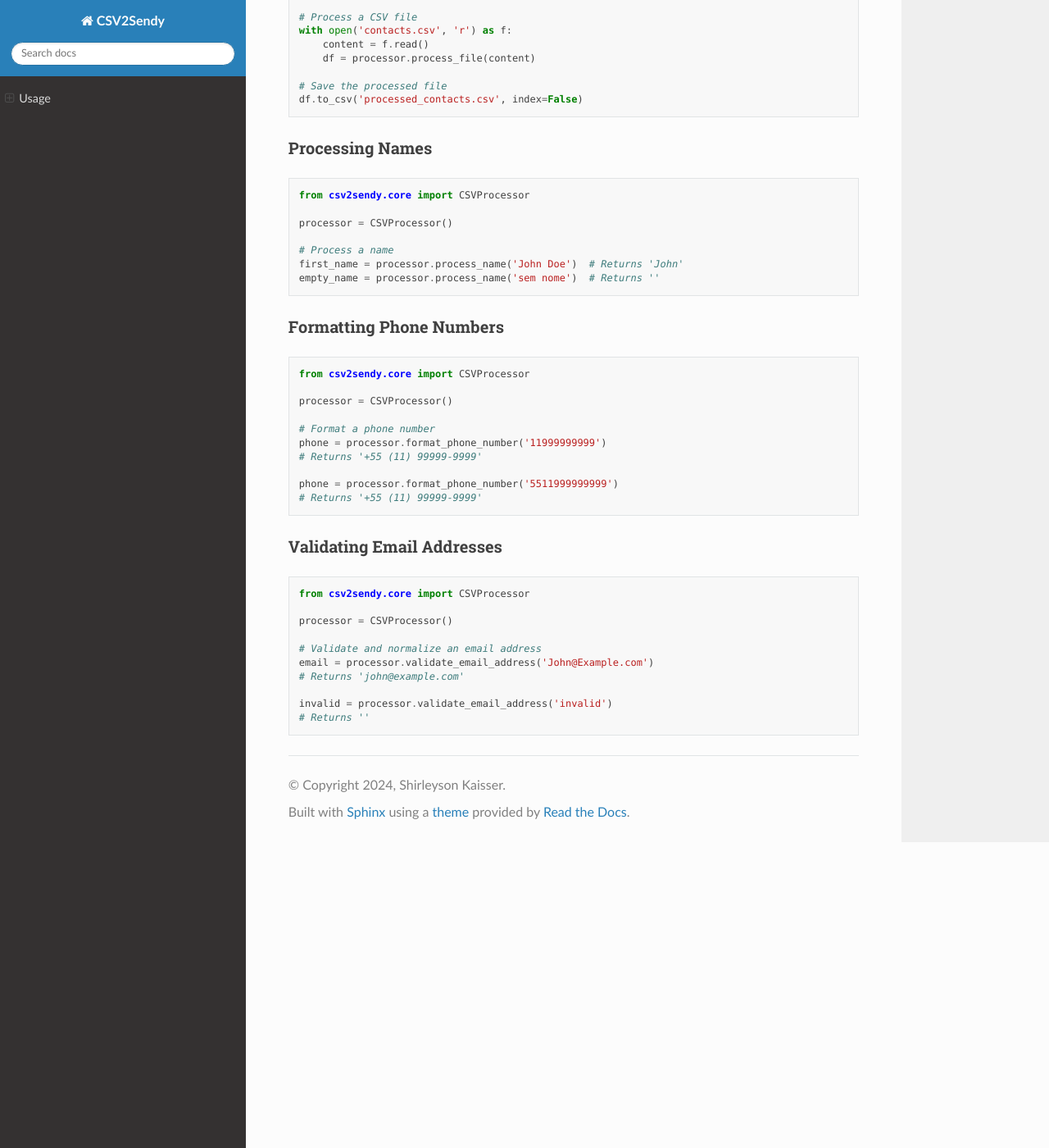
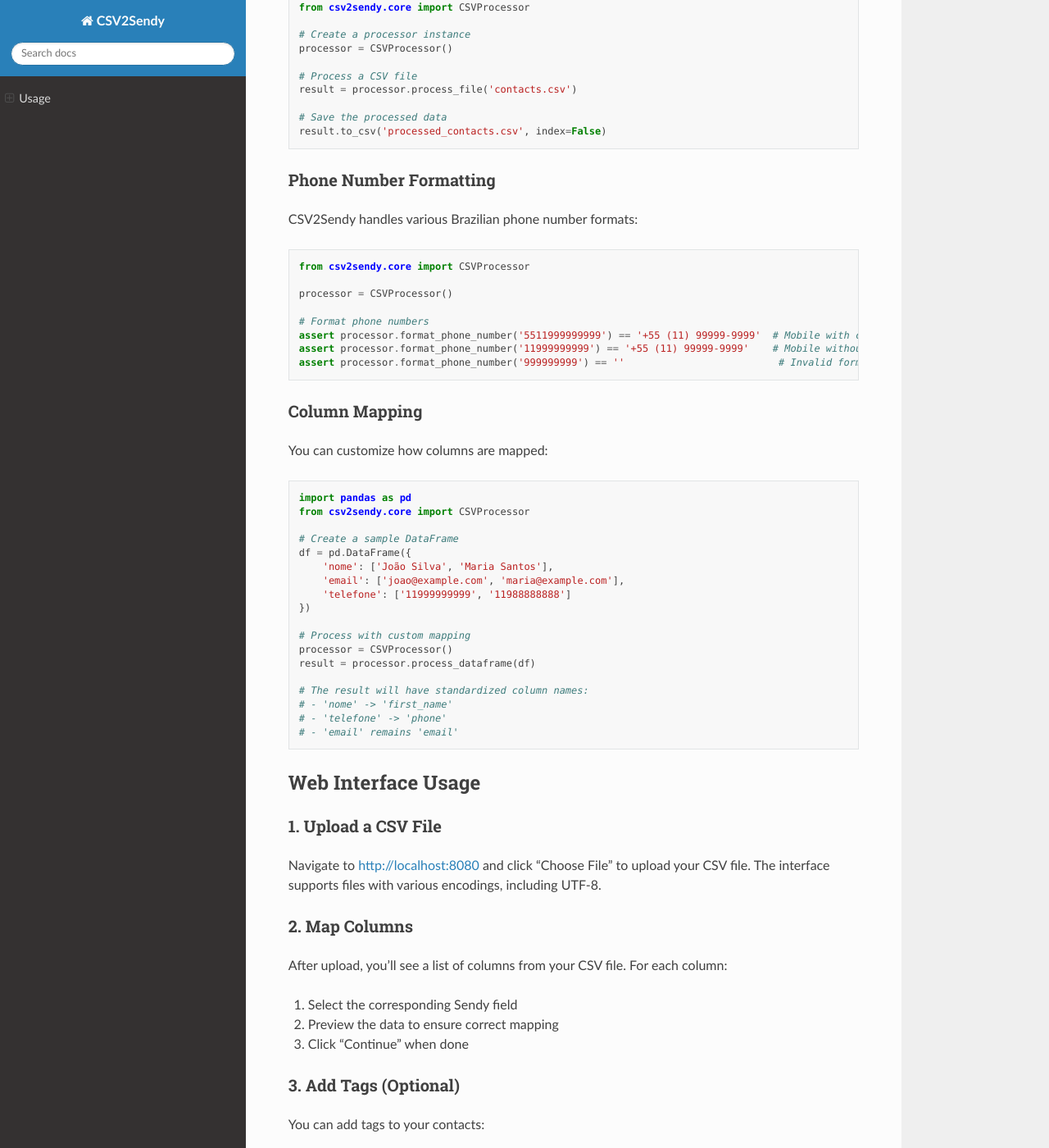
Before and after one commit to skaisser/csv2sendy, a Sphinx documentation site: the page built from docs/usage.rst, in a window 1280 px wide and 1400 px high, scrolled down 617 px. Shown: the whole window at 82% size. Built offline with Sphinx 7.4.7 and the Read the Docs theme 3.1.0, drawn with Linux system fonts in a browser that asks for light colours; some of the changed text lies outside the part shown.

Commit message:
feat: Enhanced phone number handling and improved test coverage
- Improved DDD (area code) handling
- Added support for various Brazilian phone formats
- Enhanced validation for mobile and landline numbers
- Improved column mapping and name detection
- Enhanced error handling and validation
- Updated documentation with latest features
- Increased test coverage to 95%

```diff
--- a/docs/usage.rst
+++ b/docs/usage.rst
@@ -11,6 +11,12 @@ CSV2Sendy provides a web interface for processing CSV files. To start the web se
    python -m csv2sendy.web.app
 
 Then open your browser and navigate to http://localhost:8080
+
+The web interface provides:
+- File upload with UTF-8 encoding support
+- Interactive column mapping
+- Tag management
+- Preview and download capabilities
 
 Python API
 ---------
@@ -28,15 +34,15 @@ Processing a CSV File
    processor = CSVProcessor()
 
    # Process a CSV file
-   with open('contacts.csv', 'r') as f:
-       content = f.read()
-       df = processor.process_file(content)
+   result = processor.process_file('contacts.csv')
 
-   # Save the processed file
-   df.to_csv('processed_contacts.csv', index=False)
+   # Save the processed data
+   result.to_csv('processed_contacts.csv', index=False)
 
-Processing Names
-~~~~~~~~~~~~~~
+Phone Number Formatting
+~~~~~~~~~~~~~~~~~~~~~
+
+CSV2Sendy handles various Brazilian phone number formats:
 
 .. code-block:: python
 
@@ -44,38 +50,88 @@ Processing Names
 
    processor = CSVProcessor()
 
-   # Process a name
-   first_name = processor.process_name('John Doe')  # Returns 'John'
-   empty_name = processor.process_name('sem nome')  # Returns ''
+   # Format phone numbers
+   assert processor.format_phone_number('5511999999999') == '+55 (11) 99999-9999'  # Mobile with country code
+   assert processor.format_phone_number('11999999999') == '+55 (11) 99999-9999'    # Mobile without country code
+   assert processor.format_phone_number('999999999') == ''                          # Invalid format
 
-Formatting Phone Numbers
-~~~~~~~~~~~~~~~~~~~~~
+Column Mapping
+~~~~~~~~~~~~~
+
+You can customize how columns are mapped:
 
 .. code-block:: python
 
+   import pandas as pd
    from csv2sendy.core import CSVProcessor
 
+   # Create a sample DataFrame
+   df = pd.DataFrame({
+       'nome': ['João Silva', 'Maria Santos'],
+       'email': ['joao@example.com', 'maria@example.com'],
+       'telefone': ['11999999999', '11988888888']
+   })
+
+   # Process with custom mapping
    processor = CSVProcessor()
+   result = processor.process_dataframe(df)
 
-   # Format a phone number
-   phone = processor.format_phone_number('11999999999')
-   # Returns '+55 (11) 99999-9999'
+   # The result will have standardized column names:
+   # - 'nome' -> 'first_name'
+   # - 'telefone' -> 'phone'
+   # - 'email' remains 'email'
 
-   phone = processor.format_phone_number('5511999999999')
-   # Returns '+55 (11) 99999-9999'
+Web Interface Usage
+-----------------
 
-Validating Email Addresses
-~~~~~~~~~~~~~~~~~~~~~~~
+1. Upload a CSV File
+~~~~~~~~~~~~~~~~~~~
 
-.. code-block:: python
+Navigate to http://localhost:8080 and click "Choose File" to upload your CSV file.
+The interface supports files with various encodings, including UTF-8.
 
-   from csv2sendy.core import CSVProcessor
+2. Map Columns
+~~~~~~~~~~~~~
 
-   processor = CSVProcessor()
+After upload, you'll see a list of columns from your CSV file. For each column:
 
-   # Validate and normalize an email address
-   email = processor.validate_email_address('John@Example.com')
-   # Returns 'john@example.com'
+1. Select the corresponding Sendy field
+2. Preview the data to ensure correct mapping
+3. Click "Continue" when done
 
-   invalid = processor.validate_email_address('invalid')
-   # Returns ''
+3. Add Tags (Optional)
+~~~~~~~~~~~~~~~~~~~~~
+
+You can add tags to your contacts:
+
+1. Enter the tag name (e.g., "Source")
+2. Enter the tag value (e.g., "Website")
+3. All contacts will receive this tag in Sendy
+
+4. Download
+~~~~~~~~~~
+
+Click "Download" to get your processed CSV file. The file will be:
+
+- UTF-8 encoded
+- Properly formatted for Sendy
+- Include any tags you added
+- Have duplicates removed (if specified)
+
+Error Handling
+-------------
+
+CSV2Sendy provides clear error messages for common issues:
+
+- Invalid email formats
+- Malformed phone numbers
+- Missing required columns
+- Encoding issues
+- File upload problems
+
+When an error occurs, check:
+
+1. The file encoding (should be UTF-8)
+2. Required columns (Name, Email)
+3. Phone number formats
+4. Email address validity
```
Also changed, not shown: docs/changelog.rst (+27 -0 lines), docs/index.rst (+64 -14 lines), 4 other files.
